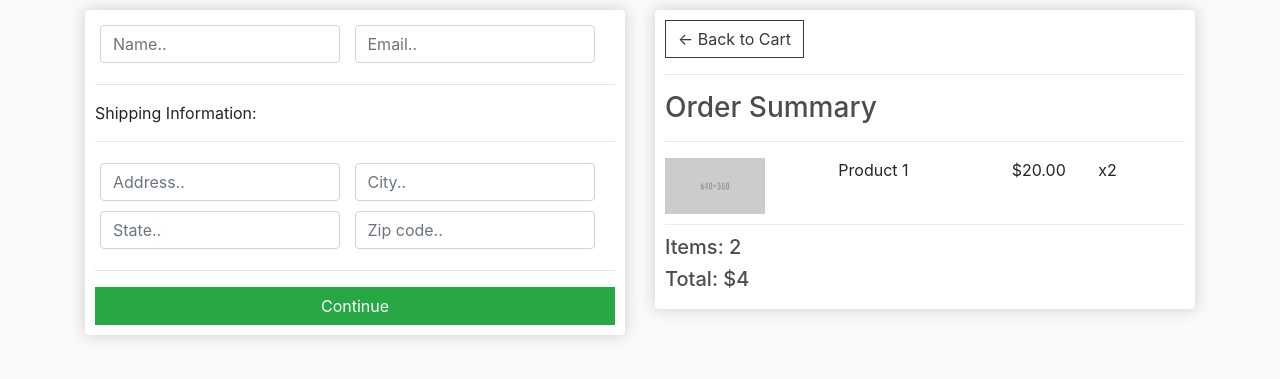
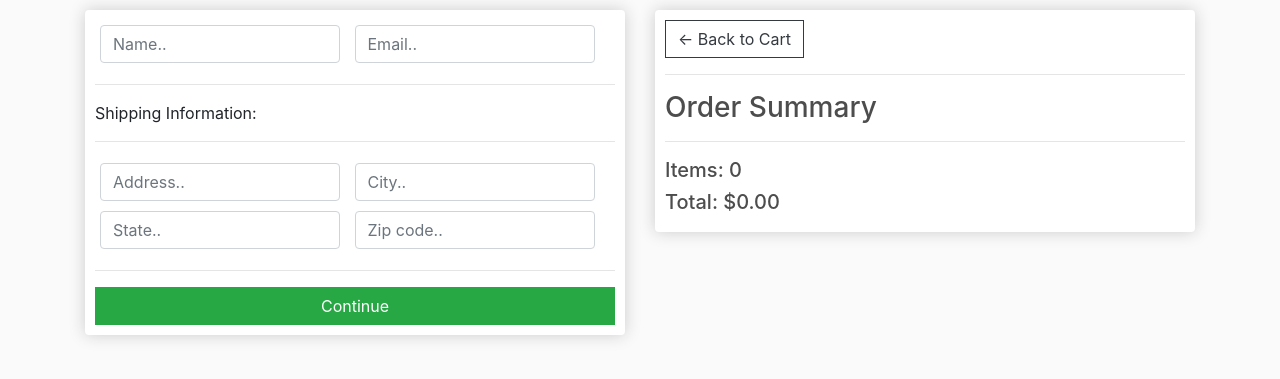
Before and after one commit to motsuka1/ecommerce, a Django app: page /checkout/ in a window 1280 px wide. Shown: the part 57-436 px from the top of the page. Run offline with Django 3.2, Linux system fonts and the light colour scheme; some libraries are stand-ins or nearby versions.

Commit message:
render checkout.html

```diff
--- a/store/templates/store/checkout.html
+++ b/store/templates/store/checkout.html
@@ -47,14 +47,16 @@
         <hr>
         <h3>Order Summary</h3>
         <hr>
+        {% for item in items %}
         <div class="cart-row">
-          <div style="flex:2"><img class="row-image" src="{% static 'images/placeholder.png' %}"></div>
-          <div style="flex:2"><p>Product 1</p></div>
-          <div style="flex:1"><p>$20.00</p></div>
-          <div style="flex:1"><p>x2</p></div>
+          <div style="flex:2"><img class="row-image" src="{{item.product.imageURL}}"></div>
+          <div style="flex:2"><p>{{item.product.name}}</p></div>
+          <div style="flex:1"><p>${{item.product.price}}</p></div>
+          <div style="flex:1"><p>x{{item.quantity}}</p></div>
       </div>
-        <h5>Items:   2</h5>
-        <h5>Total:   $4</h5>
+      {% endfor %}
+        <h5>Items:   {{order.get_cart_items}}</h5>
+        <h5>Total:   ${{order.get_cart_total|floatformat:2}}</h5>
     </div>
   </div>
 {% endblock content %}
--- a/store/views.py
+++ b/store/views.py
@@ -20,5 +20,12 @@ def cart(request):
     return render(request, 'store/cart.html', context)
 
 def checkout(request):
-    context = {}
+    if request.user.is_authenticated:
+        customer = request.user.customer
+        order, created = Order.objects.get_or_create(customer=customer, complete=False)
+        items = order.orderitem_set.all() # one order to many orderitems
+    else:
+        items = []
+        order = {'get_cart_total': 0, 'get_cart_items': 0}
+    context = {"items": items, "order": order}
     return render(request, 'store/checkout.html', context)
```
